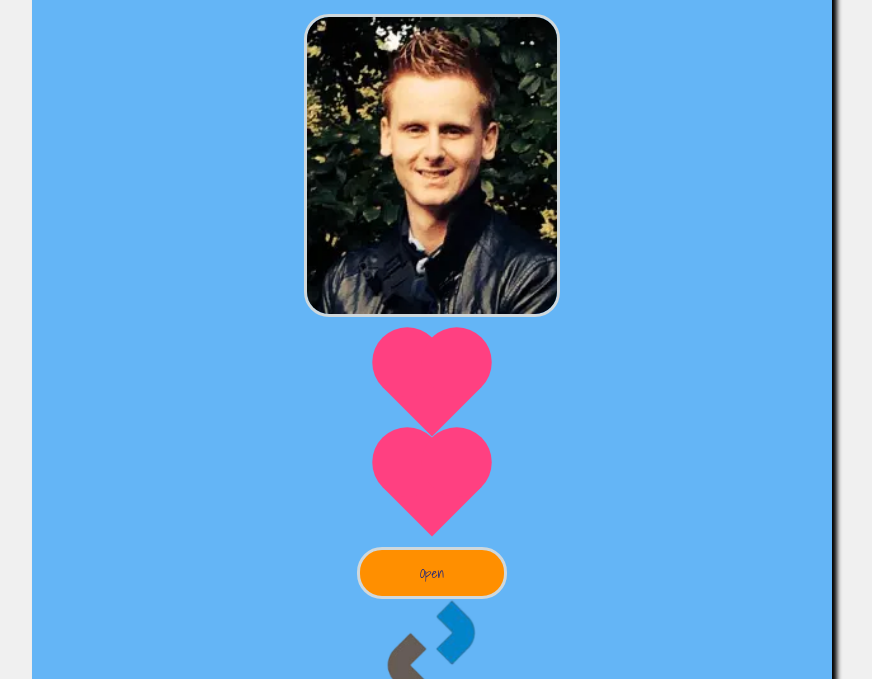
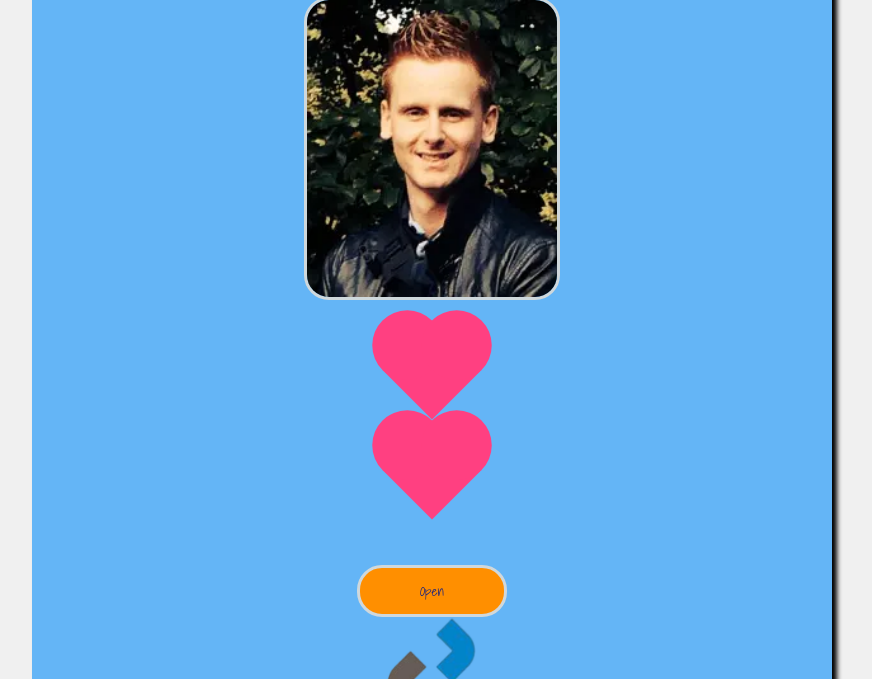
Before and after one commit to bakka2407/voordebestepapa-, a plain HTML site: page index.html in a window 1280 px wide. Shown: the part 114-793 px from the top of the page, without its empty margins (208-1080 px from the left). Drawn offline with Linux system fonts and the light colour scheme.

Commit message:
Update style.css

```diff
--- a/style.css
+++ b/style.css
@@ -167,7 +167,7 @@ body {
   transition: background-color 0.3s, transform 0.2s, border 0.3s;
   user-select: none;
   display: block;
-  margin: 15px auto 0 auto;
+  margin: 50px auto 0 auto;
   width: 150px;
   max-width: 90%;
 }
```
